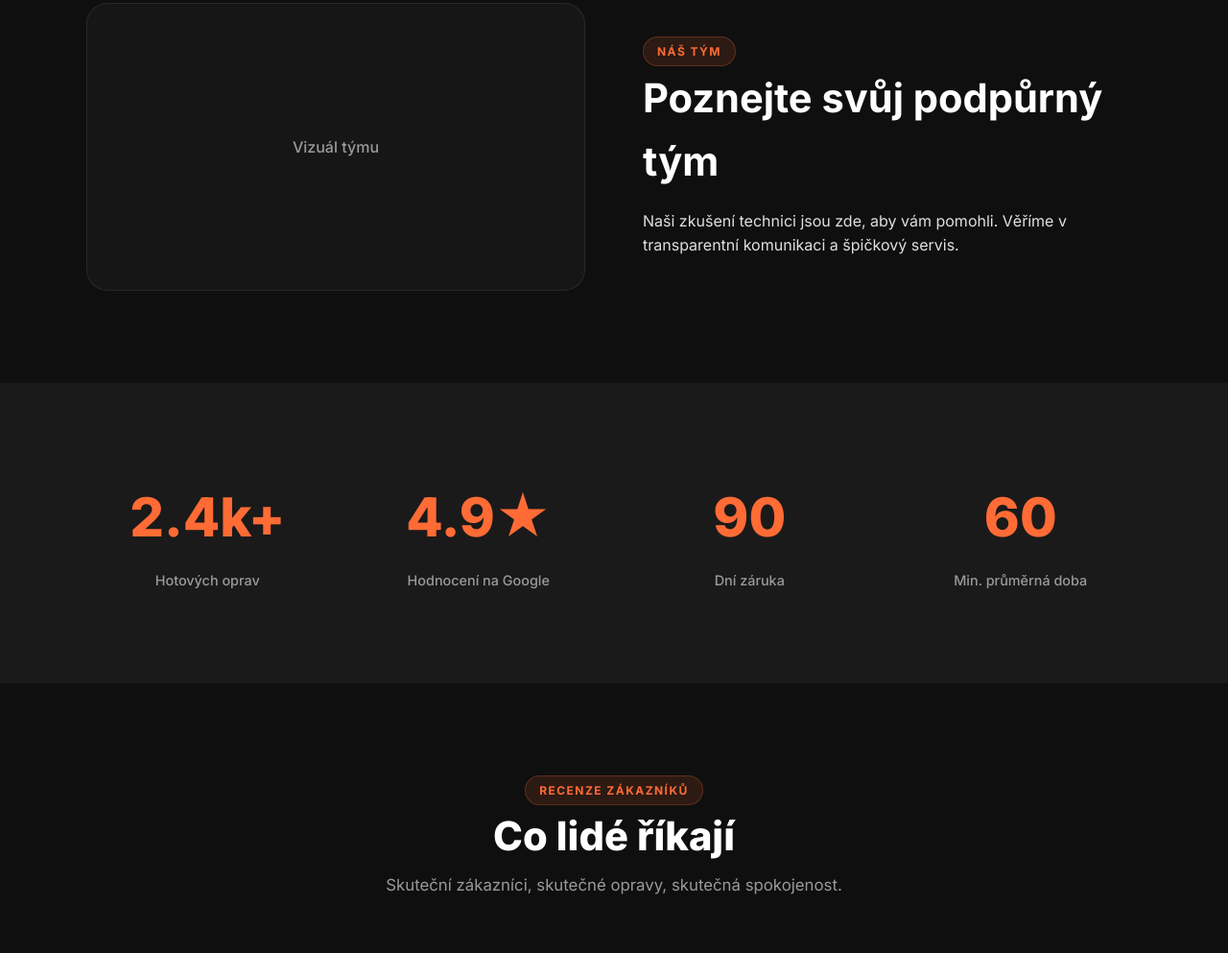
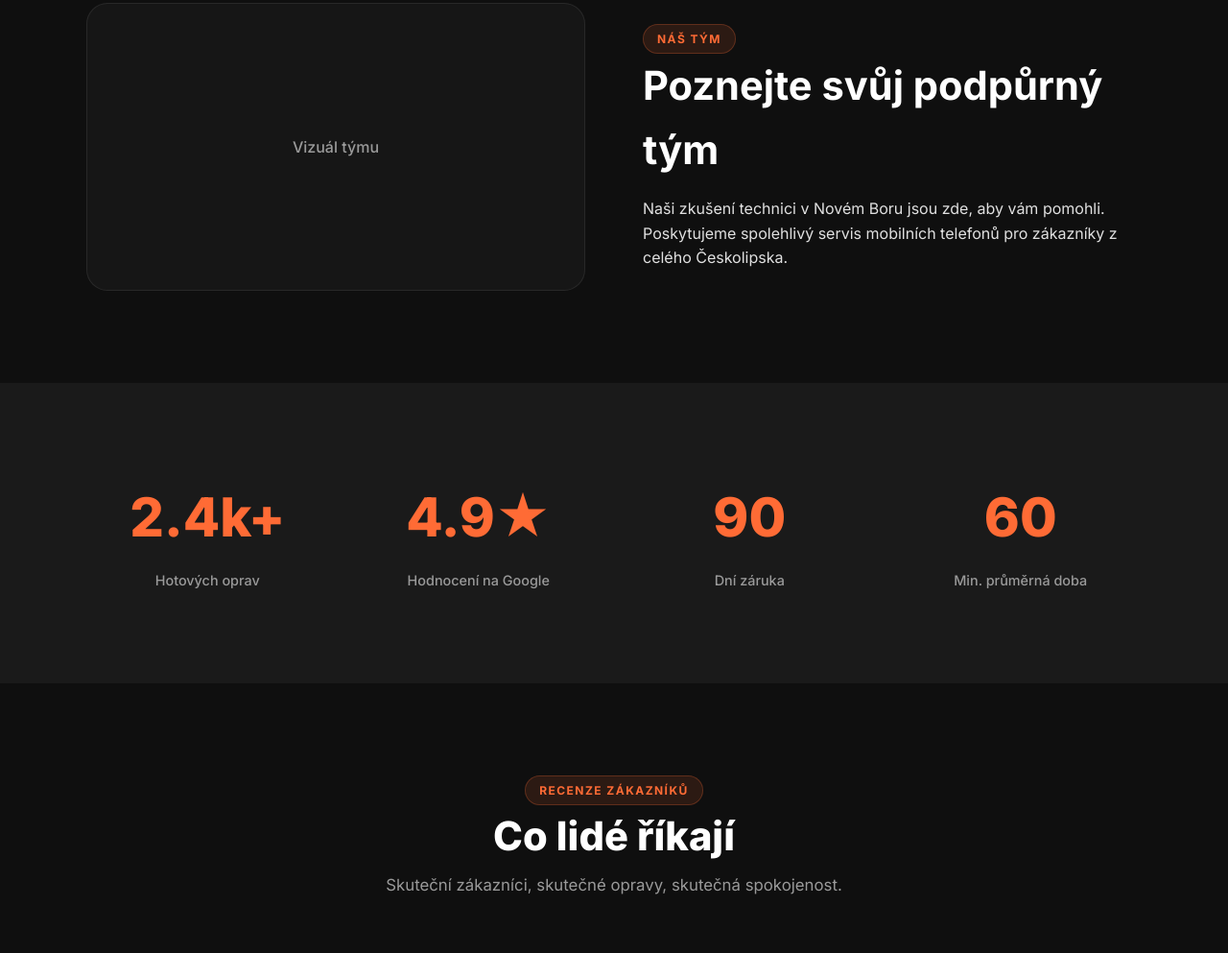
Before and after one commit to jirawagy-rgb/phone, a website: page src/index.html in a window 1280 px wide. Shown: the part 4765-5758 px from the top of the page at 96% size. Drawn offline with Linux system fonts and the light colour scheme.

Commit message:
seo: localize team support section description

```diff
--- a/src/index.html
+++ b/src/index.html
@@ -333,7 +333,7 @@
       <div class="support__content fade-in">
         <span class="section-tag">Náš tým</span>
         <h2>Poznejte svůj podpůrný tým</h2>
-        <p>Naši zkušení technici jsou zde, aby vám pomohli. Věříme v transparentní komunikaci a špičkový servis.</p>
+        <p>Naši zkušení technici v Novém Boru jsou zde, aby vám pomohli. Poskytujeme spolehlivý servis mobilních telefonů pro zákazníky z celého Českolipska.</p>
       </div>
     </div>
   </section>
```
